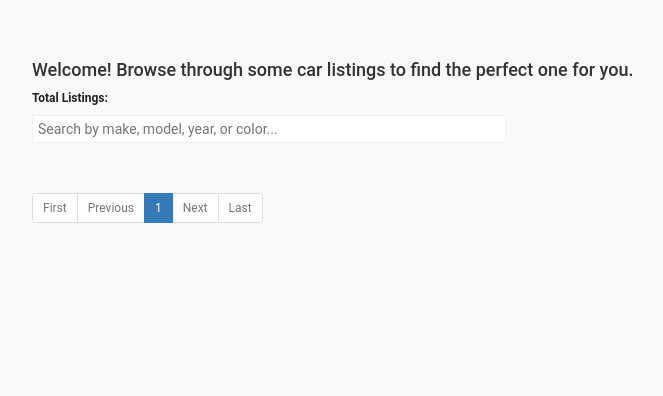
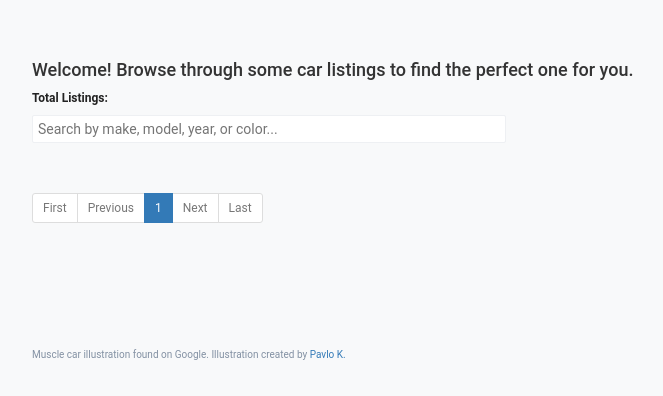
Before and after one commit to danielleknudson/carlypso, a website: page public/index.html in a window 1280 px wide. Shown: the whole page, without its empty margins (18-681 px from the left). Drawn offline with Linux system fonts and the light colour scheme; no server answers.

Commit message:
(feat) Add credit for muscle car illustration

```diff
--- a/public/css/styles.css
+++ b/public/css/styles.css
@@ -2,6 +2,12 @@ body {
   font-family: 'Roboto', "Lucida Sans Unicode", "Lucida Grande", sans-serif;
   color: #333;
   background: #f8f9fa;
+}
+
+footer {
+  font-size: 10px;
+  margin-top: 100px;
+  color: #8391a3;
 }
 
 .container-fluid {
--- a/public/index.html
+++ b/public/index.html
@@ -17,5 +17,6 @@
     <script src="scripts/router.js"></script>
     <script src="scripts/factories/api.factory.js"></script>
     <script src="scripts/controllers/home.controller.js"></script>
+    <footer>Muscle car illustration found on Google. Illustration created by <a href="https://www.elance.com/s/pavlo_k/">Pavlo K<a>.</footer>
   </body>
 </html>
```
